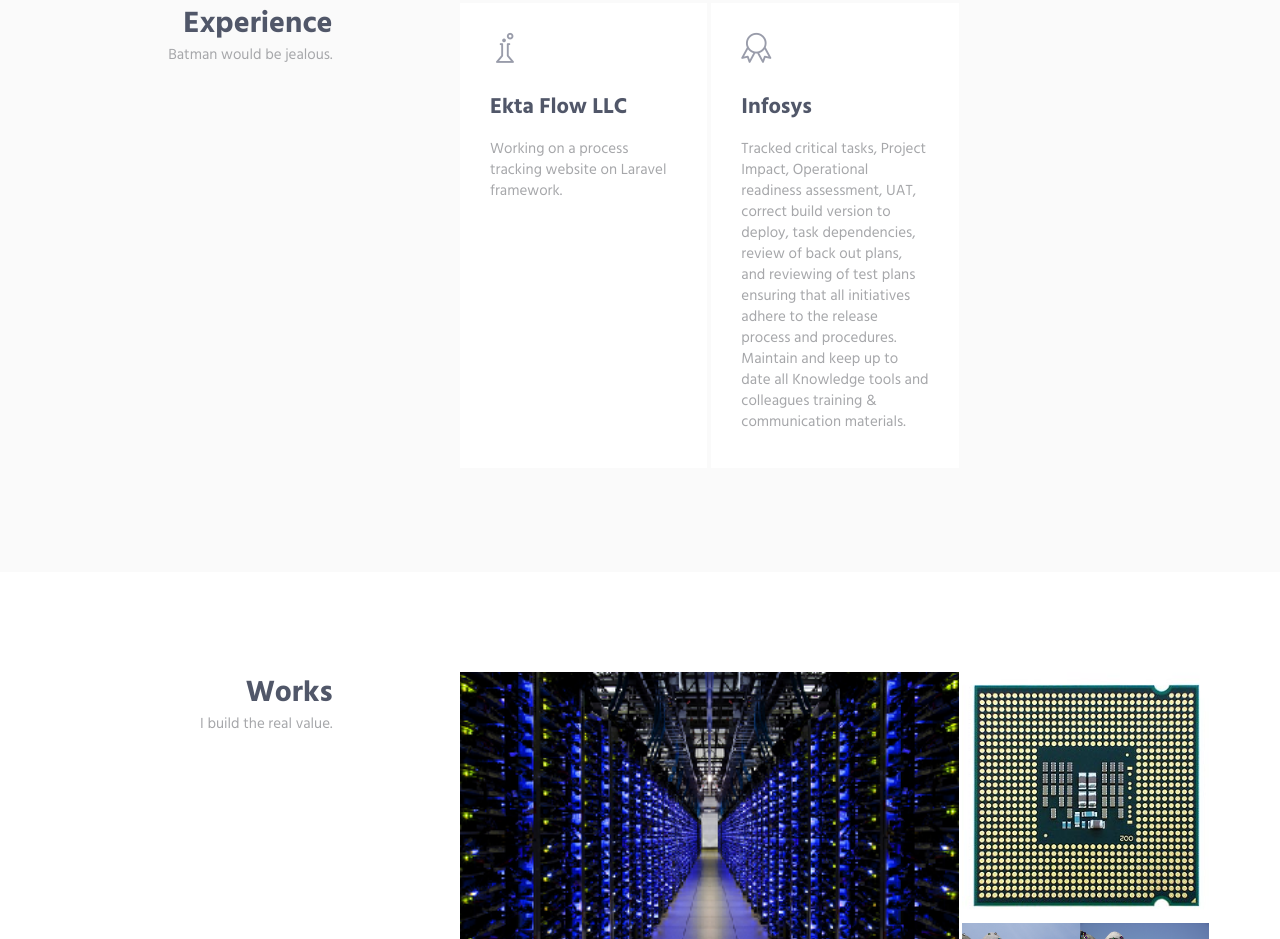
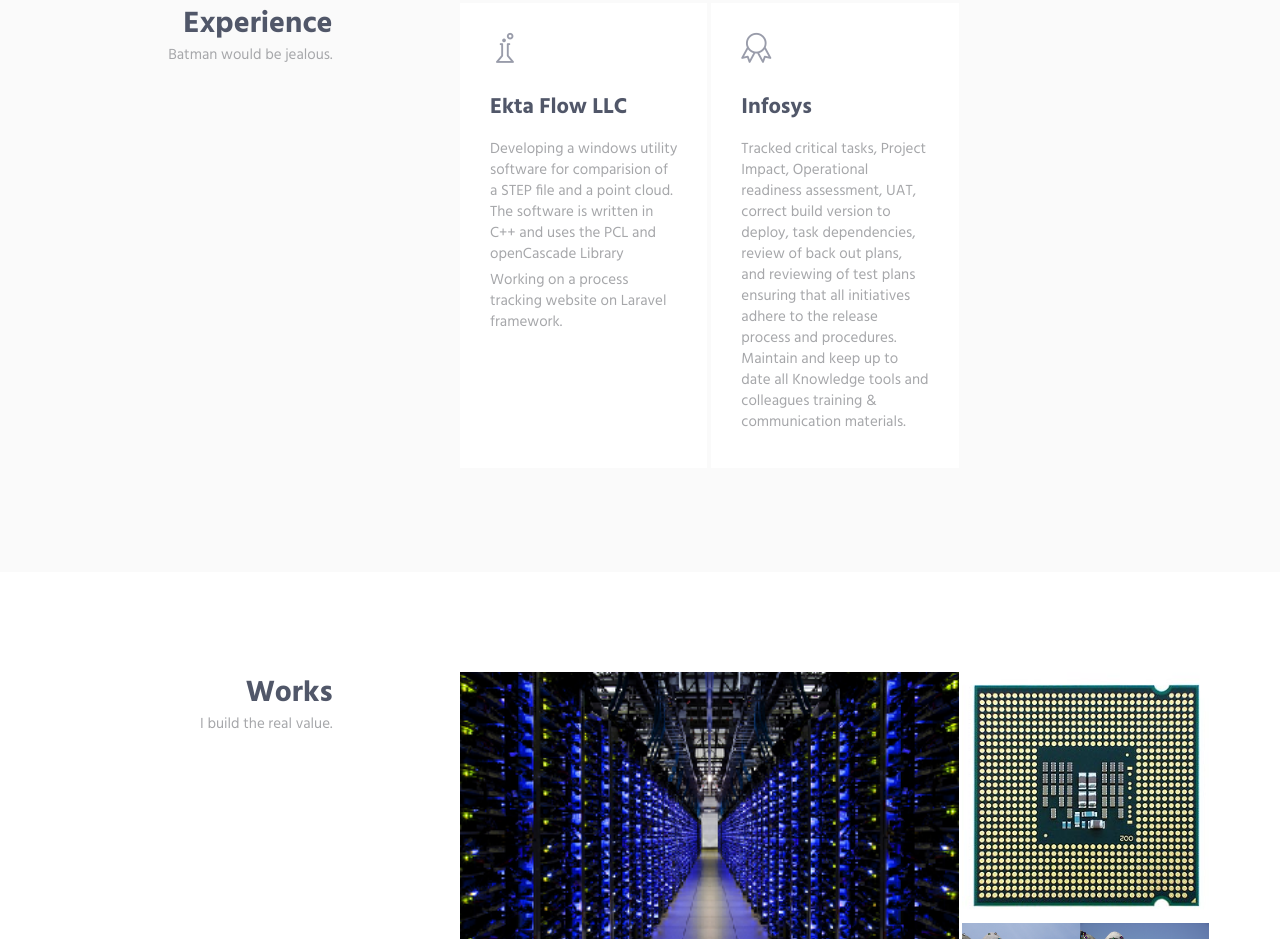
Before and after one commit to Visheshevi/visheshevi.github.io, a plain HTML site: page HTML/index.html in a window 1280 px wide. Shown: the part 1484-2423 px from the top of the page. Drawn offline with Linux system fonts and the light colour scheme.

Commit message:
Add files via upload

```diff
--- a/HTML/index.html
+++ b/HTML/index.html
@@ -178,6 +178,7 @@
                                         </div>
                                         <div class="service-info">
                                             <h3>Ekta Flow LLC</h3>
+                                            <p class="margin-b-5">Developing a windows utility software for comparision of a STEP file and a point cloud. The software is written in C++ and uses the PCL and openCascade Library</p>
                                             <p class="margin-b-5">Working on a process tracking website on Laravel framework.</p>
                                         </div>
                                       <!--  <a href="#" class="content-wrapper-link"></a>-->
```
